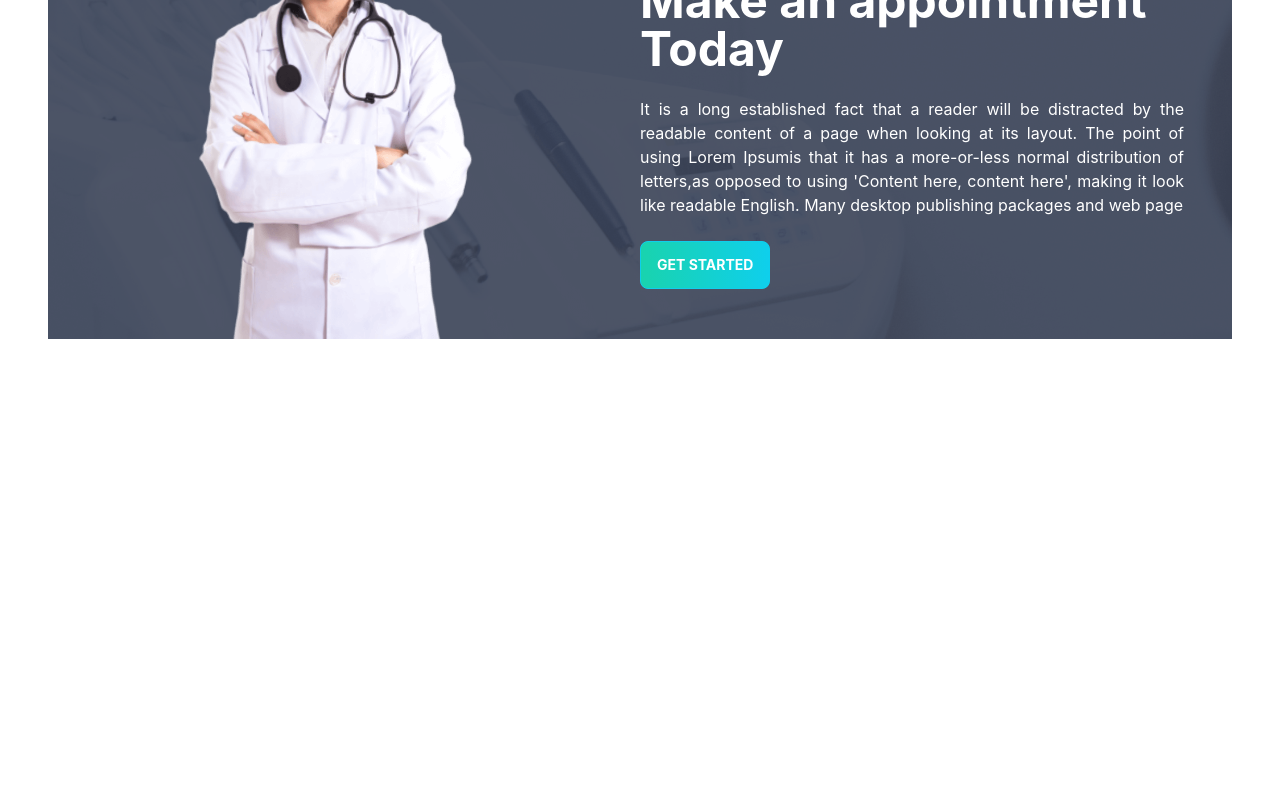
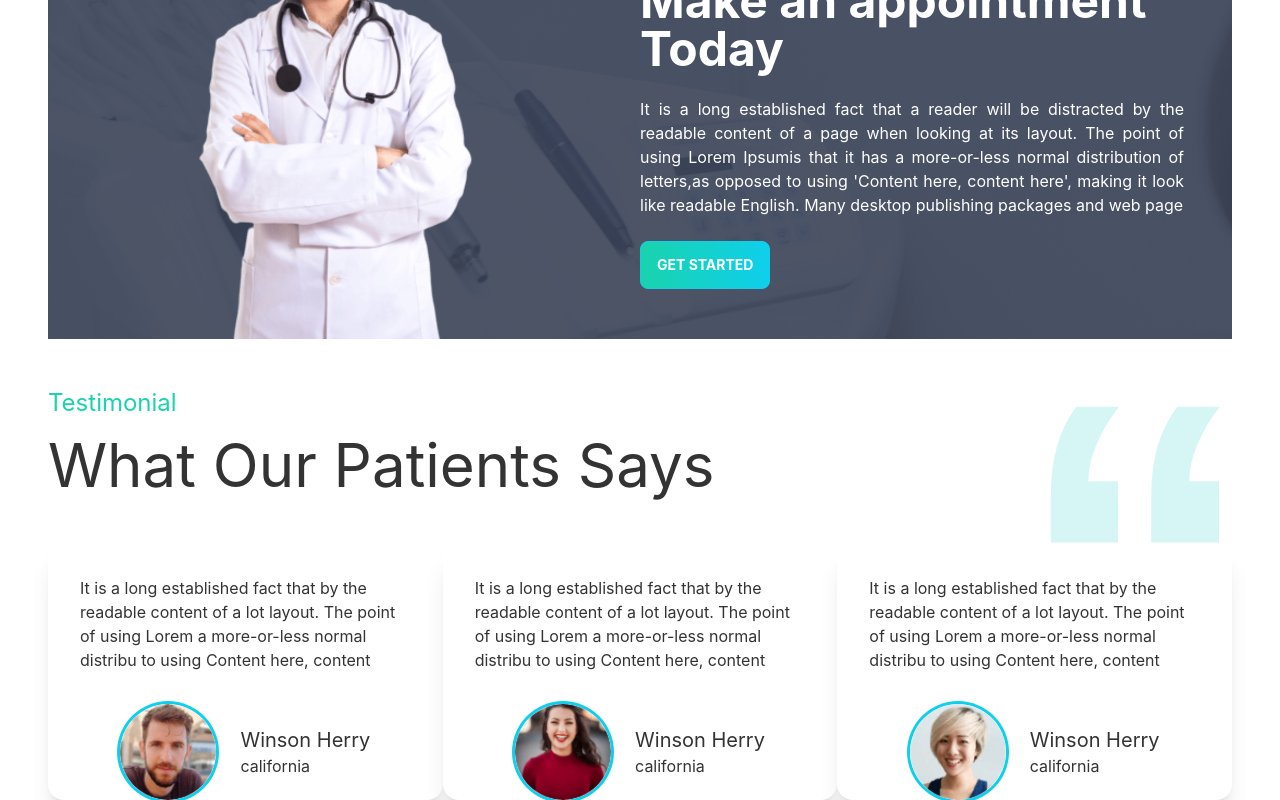
Before and after one commit to trshawonbd/doctors-portal-client, a React (Create React App) app: page / in a window 1280 px wide. Shown: the part 2476-3276 px from the top of the page. Before the commit the page ends 2815 px from the top, so only its background shows below. Built offline with nearby package versions, Linux system fonts and the light colour scheme.

Commit message:
testimonial  part  committed

```diff
--- a/src/Pages/Home/Home/Home.js
+++ b/src/Pages/Home/Home/Home.js
@@ -4,6 +4,7 @@
 import Info from '../Info/Info';
 import DentalCare from '../Services/DentalCare';
 import Services from '../Services/Services';
+import Testimonial from '../Testimonial/Testimonial';
 
 const Home = () => {
     return (
@@ -13,6 +14,7 @@
             <Services></Services>
             <DentalCare></DentalCare>
             <Appointment></Appointment>
+            <Testimonial></Testimonial>
         </div>
     );
 };
--- /dev/null
+++ b/src/Pages/Home/Testimonial/Testimonial.js
@@ -0,0 +1,12 @@
+import React from 'react';
+import TestimonialHeader from './TestimonialHeader';
+
+const Testimonial = () => {
+    return (
+        <div className='mt-12'>
+            <TestimonialHeader></TestimonialHeader>
+        </div>
+    );
+};
+
+export default Testimonial;
--- /dev/null
+++ b/src/Pages/Home/Testimonial/TestimonialDetails.js
@@ -0,0 +1,24 @@
+import React from 'react';
+
+const TestimonialDetails = ({ review }) => {
+    return (
+        <div class="card lg:max-w-lg bg-base-100 shadow-xl">
+            <div class="card-body">
+                <p>It is a long established fact that by the readable content of a lot layout. The point of using Lorem a more-or-less normal distribu to using Content here, content</p>
+            </div>
+            <div className='flex justify-center items-center'>
+                <div class="avatar">
+                    <div class="w-24 rounded-full ring ring-primary ring-offset-base-100 mr-6">
+                        <img src={review.img} />
+                    </div>
+                </div>
+                <div>
+                    <h4 className='text-xl'>{review.name}</h4>
+                    <p>{review.location}</p>
+                </div>
+            </div>
+        </div>
+    );
+};
+
+export default TestimonialDetails;
--- /dev/null
+++ b/src/Pages/Home/Testimonial/TestimonialHeader.js
@@ -0,0 +1,58 @@
+import React from 'react';
+import people1 from '../../../assets/images/people1.png';
+import people2 from '../../../assets/images/people2.png';
+import people3 from '../../../assets/images/people3.png';
+import quote from '../../../assets/icons/quote.svg';
+import TestimonialDetails from './TestimonialDetails';
+
+const TestimonialHeader = () => {
+
+    const reviews = [
+        {
+            _id: 1,
+            name: 'Winson Herry',
+            review: '',
+            location: 'california',
+            img: people1
+        },
+        {
+            _id: 2,
+            name: 'Winson Herry',
+            review: '',
+            location: 'california',
+            img: people2
+        },
+        {
+            _id: 3,
+            name: 'Winson Herry',
+            review: '',
+            location: 'california',
+            img: people3
+        },
+    ];
+    return (
+        <div>
+            <div className='flex justify-between'>
+                <div>
+                    <h4 className='text-secondary text-2xl mb-4'>Testimonial</h4>
+                    <h2 className='text-6xl'>What Our Patients Says</h2>
+                </div>
+                <div>
+                    <img src={quote} className='w-24 lg:w-48' alt="" srcset="" />
+                </div>
+            </div>
+            <div className='grid grid-cols-1 lg:grid-cols-3'>
+                {
+                    reviews.map(review => <TestimonialDetails
+                        key={review._id}
+                        review={review}
+                    >
+                    </TestimonialDetails>)
+                }
+
+            </div>
+        </div>
+    );
+};
+
+export default TestimonialHeader;
```
